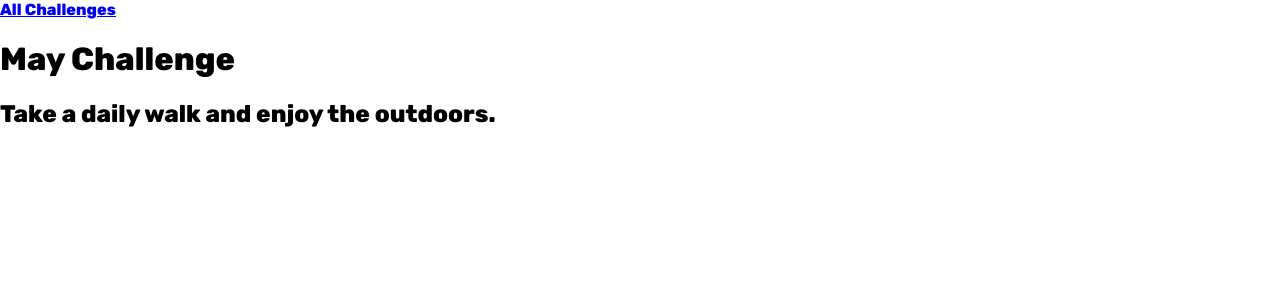
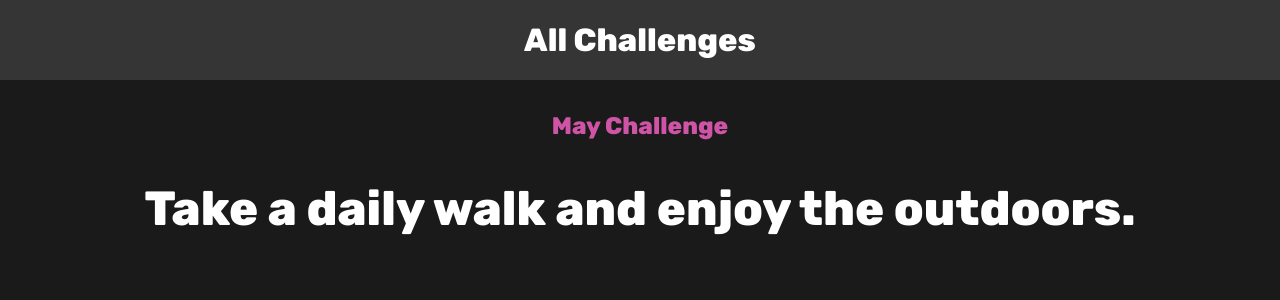
Before and after one commit to ito78x/monthly_challenges, a Django app: page /challenges/may in a window 1280 px wide. Shown: the top 300 px of the page. Run offline with Django 4.2, Linux system fonts and the light colour scheme.

Commit message:
Stylesheet

```diff
--- /dev/null
+++ b/challenges/static/challenges/challenge.css
@@ -0,0 +1,22 @@
+h1,
+h2 {
+  text-align: center;
+  color: white;
+}
+
+h1 {
+  font-size: 1.5rem;
+  margin: 2rem 0 1rem 0;
+  font-weight: normal;
+  color: #cf54a6;
+}
+
+h2 {
+  font-size: 3rem;
+  font-weight: bold;
+}
+
+.fallback {
+  text-align: center;
+  color: white;
+}
--- /dev/null
+++ b/challenges/static/challenges/includes/header.css
@@ -0,0 +1,25 @@
+header {
+  width: 100%;
+  height: 5rem;
+  background-color: #353535;
+}
+
+header nav {
+  width: 100%;
+  height: 100%;
+  display: flex;
+  justify-content: center;
+  align-items: center;
+}
+
+header nav a {
+  color: white;
+  font-size: 2rem;
+  font-weight: bold;
+  text-decoration: none;
+}
+
+header nav a:hover,
+header nav a:active {
+  color: #cf54a6;
+}
--- a/challenges/templates/challenges/challenge.html
+++ b/challenges/templates/challenges/challenge.html
@@ -1,9 +1,19 @@
 {% extends "base.html" %}
+{% load static %}
+
+{% block css_files %}
+  <link rel="stylesheet" href="{% static "challenges/challenge.css" %}">
+  <link rel="stylesheet" href="{% static "challenges/includes/header.css" %}">
+{% endblock %}
 
 {% block page_title %}{{ month_name }} Challenge{% endblock %}
 {% block content %}
     {% include "challenges/includes/header.html" %}
 
     <h1>{{ month_name }} Challenge</h1>
-    <h2>{{ text }}</h2>
+    {% if text is not None %}
+        <h2>{{ text }}</h2>
+    {% else %}
+        <p class="fallback">There is no challenge for this month yet!</p>
+    {% endif %}
 {% endblock %}
--- a/challenges/templates/challenges/index.html
+++ b/challenges/templates/challenges/index.html
@@ -3,6 +3,7 @@
 
 {% block css_files %}
   <link rel="stylesheet" href="{% static "challenges/challenges.css" %}">
+  <link rel="stylesheet" href="{% static "challenges/includes/header.css" %}">
 {% endblock %}
 
 {% block page_title %}All Challenges{% endblock %}
--- a/static/styles.css
+++ b/static/styles.css
@@ -6,4 +6,5 @@ html{
 
 body{
     margin: 0;
+    background-color: #1a1a1a;
 }
```
Also changed, not shown: challenges/static/challenges/challenges.css (+36 -2 lines).
